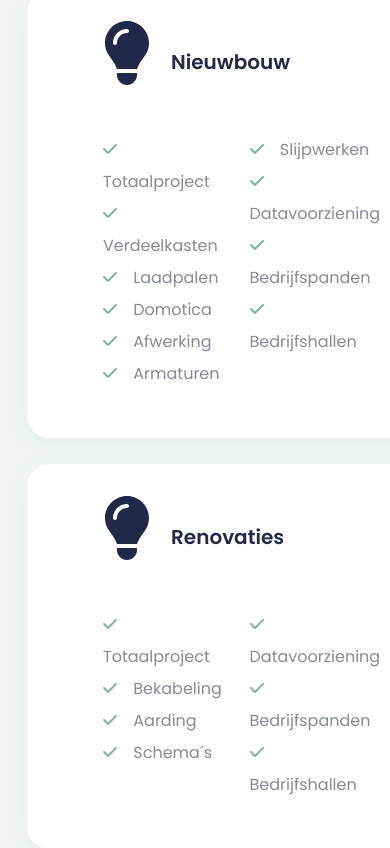
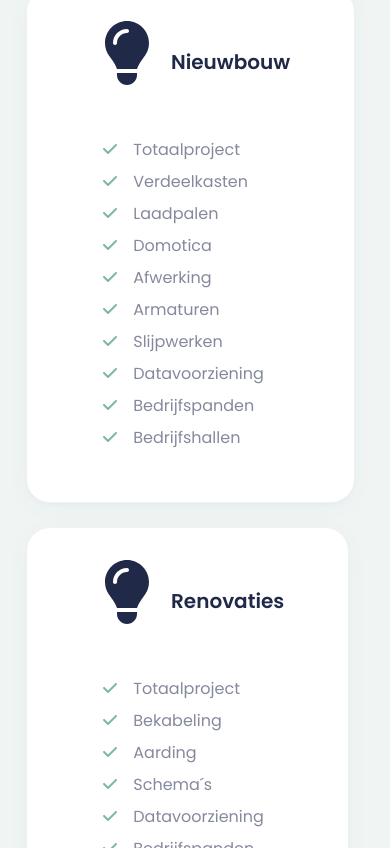
Before and after one commit to web3thijs/twe-nextjs-frontend, a Next.js app: page / in a window 390 px wide. Shown: the part 1076-1924 px from the top of the page. Built offline with nearby package versions, Linux system fonts and the light colour scheme.

Commit message:
responsive services

```diff
--- a/components/sections/2_services/Column.tsx
+++ b/components/sections/2_services/Column.tsx
@@ -21,7 +21,7 @@ function Column({img, title, rows}: ButtonProps) {
             </div>
             <div className="flex ml-3 sm:ml-0">
                 <div className="sm:w-full">
-                    <ul className="mt-8 text-left columns-1 xs:columns-2 md:columns-1 leading-8">
+                    <ul className="mt-8 text-left columns-1 sm:columns-2 md:columns-1 leading-8">
                         {rows.map((value, index) => {
                             return <li className="text-gray" key={index}><FontAwesomeIcon icon={faCheck as IconProp} className={'text-greenish text-xl mr-3'}/> {value}</li>
                         })}
```
